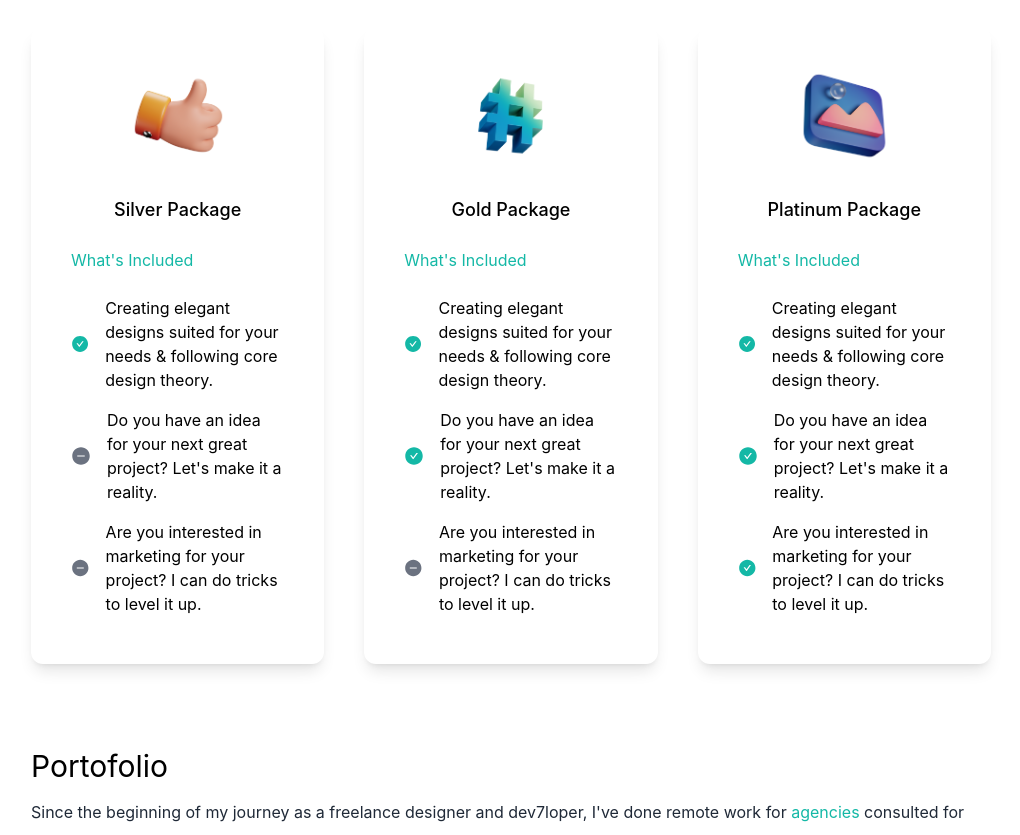
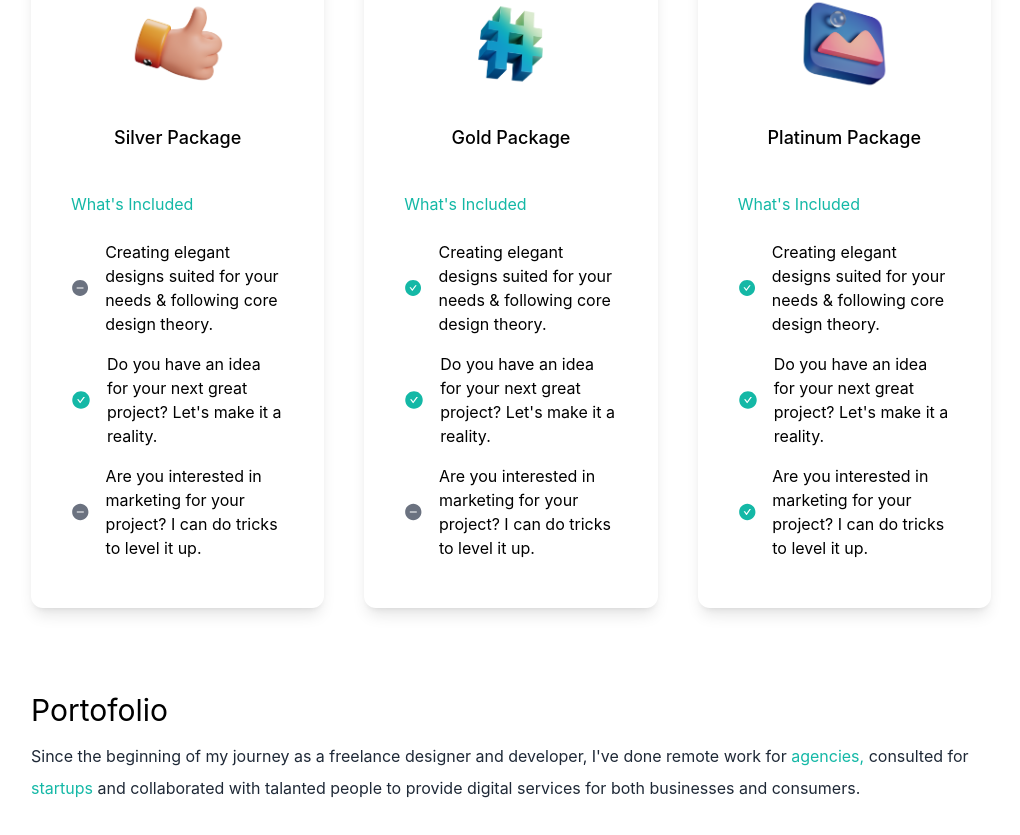
Before and after one commit to shayan-ameen-developer/personal-portfolio, a Next.js app: page / in a window 1280 px wide. Shown: the part 1128-1963 px from the top of the page, without its empty margins (129-1149 px from the left). Built offline with nearby package versions, Linux system fonts and the light colour scheme.

Commit message:
footer added

```diff
--- a/src/pages/index.tsx
+++ b/src/pages/index.tsx
@@ -54,11 +54,7 @@ export default function Home() {
               Freelancer providing services for web developmet and marketing
               needs. Join me down below and let&apos;s get cracking!
             </p>
-            <div className="flex justify-center gap-16 py-3 text-5xl text-gray-600 dark:text-gray-400">
-              <AiFillGithub />
-              <AiFillTwitterCircle />
-              <AiFillLinkedin />
-            </div>
+
             <div className="relative mx-auto mt-20 h-56 w-56 overflow-hidden rounded-full bg-gradient-to-b from-teal-500 md:h-96 md:w-96">
               <Image
                 className="object-cover"
@@ -78,7 +74,7 @@ export default function Home() {
             </p>
           </div>
           <ul className="gap-10 lg:flex">
-            <li className="my-10 flex-1 rounded-xl p-10 shadow-lg dark:bg-gray-700">
+            <li className="my-10 flex flex-1 flex-col items-center gap-4 rounded-xl p-10 shadow-lg dark:bg-gray-700 md:flex-row lg:flex-col">
               <div className="text-center">
                 <Image
                   className="mx-auto h-24 w-24"
@@ -89,20 +85,21 @@ export default function Home() {
                   Silver Package
                 </h3>
               </div>
+              <div>
                 <h4 className="py-4 text-teal-500">What&apos;s Included</h4>
                 <ul>
                   <li className="flex items-center gap-4">
-                  <AiFillCheckCircle className="text-6xl text-teal-500" />
+                    <AiFillMinusCircle className="text-6xl text-gray-500" />
                     <p className="py-2 dark:text-gray-300">
                       Creating elegant designs suited for your needs & following
                       core design theory.
                     </p>
                   </li>
                   <li className="flex items-center gap-4">
-                  <AiFillMinusCircle className="text-6xl text-gray-500" />
+                    <AiFillCheckCircle className="text-6xl text-teal-500" />
                     <p className="py-2 dark:text-gray-300">
-                    Do you have an idea for your next great project? Let&apos;s
-                    make it a reality.
+                      Do you have an idea for your next great project?
+                      Let&apos;s make it a reality.
                     </p>
                   </li>
                   <li className="flex items-center gap-4">
@@ -113,8 +110,9 @@ export default function Home() {
                     </p>
                   </li>
                 </ul>
+              </div>
             </li>
-            <li className="my-10 flex-1 rounded-xl p-10 shadow-lg dark:bg-gray-700">
+            <li className="my-10 flex flex-1 flex-col items-center gap-4 rounded-xl p-10 shadow-lg dark:bg-gray-700 md:flex-row lg:flex-col">
               <div className="text-center">
                 <Image
                   className="mx-auto h-24 w-24"
@@ -125,6 +123,7 @@ export default function Home() {
                   Gold Package
                 </h3>
               </div>
+              <div>
                 <h4 className="py-4 text-teal-500">What&apos;s Included</h4>
                 <ul>
                   <li className="flex items-center gap-4">
@@ -137,8 +136,8 @@ export default function Home() {
                   <li className="flex items-center gap-4">
                     <AiFillCheckCircle className="text-6xl text-teal-500" />
                     <p className="py-2 dark:text-gray-300">
-                    Do you have an idea for your next great project? Let&apos;s
-                    make it a reality.
+                      Do you have an idea for your next great project?
+                      Let&apos;s make it a reality.
                     </p>
                   </li>
                   <li className="flex items-center gap-4">
@@ -149,8 +148,9 @@ export default function Home() {
                     </p>
                   </li>
                 </ul>
+              </div>
             </li>
-            <li className="my-10 flex-1 rounded-xl p-10 shadow-lg dark:bg-gray-700">
+            <li className="my-10 flex flex-1 flex-col items-center gap-4 rounded-xl p-10 shadow-lg dark:bg-gray-700 md:flex-row lg:flex-col">
               <div className="text-center">
                 <Image
                   className="mx-auto h-24 w-24"
@@ -161,6 +161,7 @@ export default function Home() {
                   Platinum Package
                 </h3>
               </div>
+              <div>
                 <h4 className="py-4 text-teal-500">What&apos;s Included</h4>
                 <ul>
                   <li className="flex items-center gap-4">
@@ -173,8 +174,8 @@ export default function Home() {
                   <li className="flex items-center gap-4">
                     <AiFillCheckCircle className="text-6xl text-teal-500" />
                     <p className="py-2 dark:text-gray-300">
-                    Do you have an idea for your next great project? Let&apos;s
-                    make it a reality.
+                      Do you have an idea for your next great project?
+                      Let&apos;s make it a reality.
                     </p>
                   </li>
                   <li className="flex items-center gap-4">
@@ -185,6 +186,7 @@ export default function Home() {
                     </p>
                   </li>
                 </ul>
+              </div>
             </li>
           </ul>
         </section>
@@ -193,8 +195,8 @@ export default function Home() {
             <h3 className="py-1 text-3xl dark:text-white ">Portofolio</h3>
             <p className="text-md py-2 leading-8 text-gray-800 dark:text-gray-200">
               Since the beginning of my journey as a freelance designer and
-              dev7loper, I&apos;ve done remote work for
-              <span className="text-teal-500"> agencies </span>
+              developer, I&apos;ve done remote work for
+              <span className="text-teal-500"> agencies, </span>
               consulted for <span className="text-teal-500">startups </span>
               and collaborated with talanted people to provide digital services
               for both businesses and consumers.
@@ -245,6 +247,28 @@ export default function Home() {
             </div>
           </div>
         </section>
+        <footer className="flex-row-reverse items-center justify-between pb-6 md:flex">
+          <ul className="flex justify-center gap-14 py-3 text-3xl text-gray-600 dark:text-gray-400">
+            <li>
+              <a href="#">
+                <AiFillGithub />
+              </a>
+            </li>
+            <li>
+              <a href="#">
+                <AiFillTwitterCircle />
+              </a>
+            </li>
+            <li>
+              <a href="#">
+                <AiFillLinkedin />
+              </a>
+            </li>
+          </ul>
+          <p className="py-2 text-center text-base dark:text-gray-300">
+            Copyright &copy; 2023 Shayan Ameen | All Rights Reserved.
+          </p>
+        </footer>
       </main>
     </div>
   );
--- a/tailwind.config.js
+++ b/tailwind.config.js
@@ -16,4 +16,5 @@ module.exports = {
     },
   },
   plugins: [],
+  // darkMode: "class",
 };
```
Lines whose indentation alone changed are shown as unchanged.
